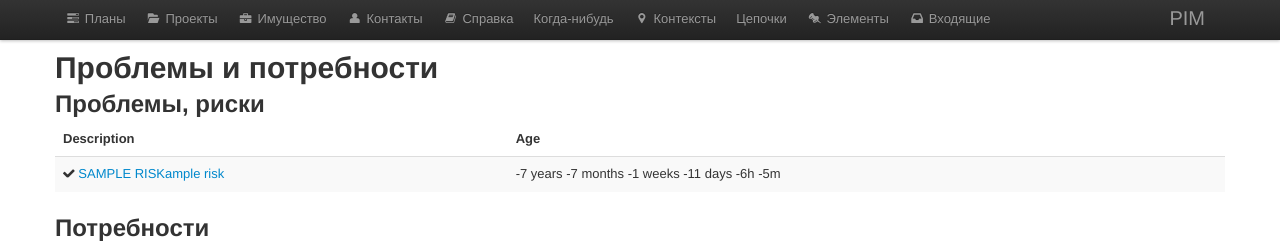
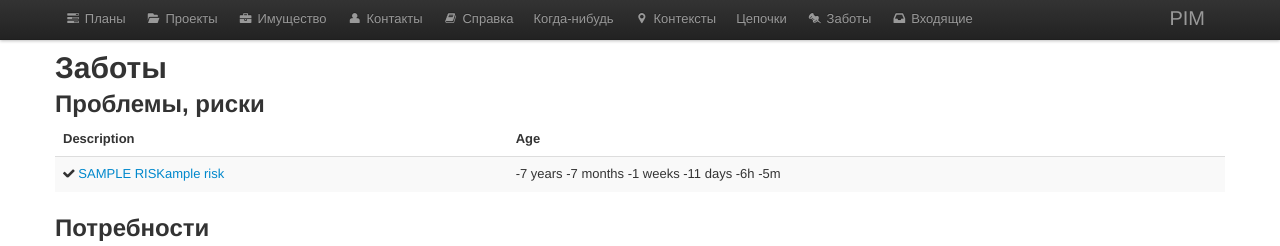
Before and after one commit to neithere/timetra.pim, a Flask app: template flare/templates/flare/item_index.html in a window 1280 px wide. Shown: the top 246 px of the page. Run offline with Flask 2, Linux system fonts and the light colour scheme; the template is opened without the code that fills it: most values are stand-ins (such as "Sample title", 1, 10 or a date in 2020); parts of the project's set-up code (start-up, migrations or seed data) failed here and were passed over.

Commit message:
Renamed heading "items" to "concerns"; added HTML titles to most templates.

```diff
--- a/app.py
+++ b/app.py
@@ -46,7 +46,7 @@ def make_app(conf_path='conf.py'):
         ('flow.someday', u'Когда-нибудь', ''),
         ('flow.context_index', u'Контексты', 'map-marker'),
         ('flare.day_full', u'Цепочки', ''),
-        ('flare.item_index', u'Элементы', 'pushpin'),
+        ('flare.item_index', u'Заботы', 'pushpin'),  # concerns
         ('flare.day_notes', u'Входящие', 'inbox'),
     )
 
--- a/flare/templates/flare/day.html
+++ b/flare/templates/flare/day.html
@@ -2,6 +2,7 @@
 
 {% from "flare/_helpers.html" import render_tasks %}
 
+{% block title %} Цели и задачи на {{ date.strftime('%e.%m.%Y') }} {% endblock %}
 {% block heading %} Цели и задачи на {{ date.strftime('%e.%m.%Y') }} {% endblock %}
 {% block content %}
 
--- a/flare/templates/flare/day_notes.html
+++ b/flare/templates/flare/day_notes.html
@@ -1,5 +1,6 @@
 {% extends 'flare/base.html' %}
 
+{% block title %} Заметки на {{ date.strftime('%e.%m.%Y') }} {% endblock %}
 {% block heading %} Заметки на {{ date.strftime('%e.%m.%Y') }} {% endblock %}
 {% block content %}
 
--- a/flare/templates/flare/day_tasks.html
+++ b/flare/templates/flare/day_tasks.html
@@ -2,6 +2,7 @@
 
 {% from 'flare/_helpers.html' import render_plan %}
 
+{% block title %} Планы на {{ date.strftime('%e.%m.%Y') }} {% endblock %}
 {% block heading %} Планы на {{ date.strftime('%e.%m.%Y') }} {% endblock %}
 {% block head %}
     <style type="text/css">
--- a/flare/templates/flare/item_detail.html
+++ b/flare/templates/flare/item_detail.html
@@ -2,6 +2,7 @@
 
 {% from 'flare/_helpers.html' import render_plan, render_item_labels, render_delta %}
 
+{% block title %}Забота: {{ item.risk or item.need }}{% endblock %}
 {% block heading %}
     {% if item %}
         {{ (item.risk or item.need)|capfirst|hashtagify|safe }}
--- a/flare/templates/flare/item_index.html
+++ b/flare/templates/flare/item_index.html
@@ -6,7 +6,8 @@
                                      render_delta
                                      %}
 
-{% block heading %} Проблемы и потребности {% endblock %}
+{% block title %} Заботы {% endblock %}
+{% block heading %} Заботы {% endblock %}
 {% block head %}
 <style type="text/css">
     table.items tr.important td.description {
--- a/flow/templates/flow/index.html
+++ b/flow/templates/flow/index.html
@@ -2,6 +2,7 @@
 
 {% from "flow/_helpers.html" import render_tasks %}
 
+{% block title %} Планы на {{ date.strftime('%e.%m.%Y') }} {% endblock %}
 {% block heading %} Планы на {{ date.strftime('%e.%m.%Y') }} {% endblock %}
 {% block content %}
 
```
